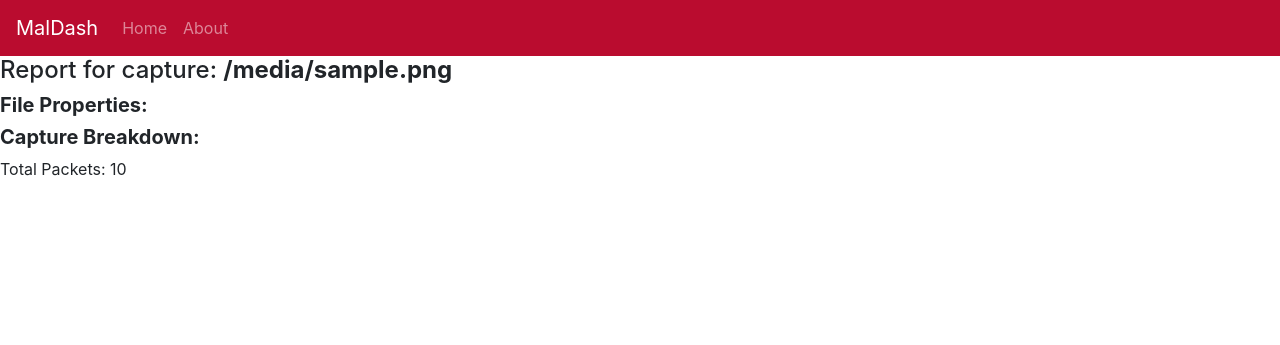
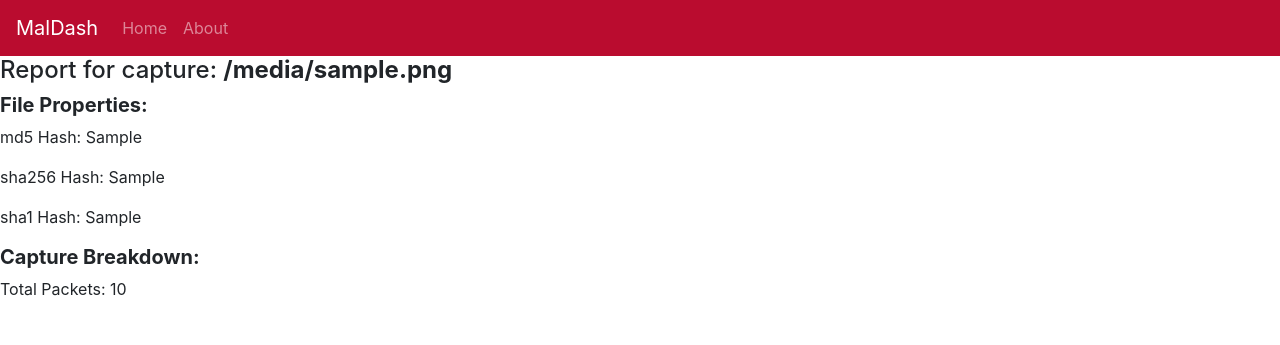
Before and after one commit to joshmess/MalDash, a Flask app: template templates/report.html in a window 1280 px wide. Shown: the top 345 px of the page. Run offline with Flask 2, Linux system fonts and the light colour scheme; the template is opened without the code that fills it: most values are stand-ins (such as "Sample title", 1, 10 or a date in 2020); some libraries are stand-ins or nearby versions.

Commit message:
Hashes from VT

```diff
--- a/app.py
+++ b/app.py
@@ -60,6 +60,16 @@ def maldash():
 
             # Query VirusTotal for File properties
 
+            # Get hashes (md5, sha256, sha1)
+            url = 'https://www.virustotal.com/vtapi/v2/file/scan'
+            params = {'apikey': VT_API_KEY}
+            files = {'file':(path, open(path, 'rb'))}
+            response = requests.post(url=url,files=files,params=params)
+
+            md5 = response.json()['md5']
+            sha1 = response.json()['sha1']
+            sha256 = response.json()['sha256']
+
 
             total_packets=0
 
@@ -68,7 +78,7 @@ def maldash():
 
                 total_packets += 1
 
-            return render_template('report.html',filename=file.filename,total=total_packets)
+            return render_template('report.html',filename=file.filename,total=total_packets,md5=md5,sha256=sha256,sha1=sha1)
 
 
     # Assuming no POST request, render main (upload) page
--- a/templates/report.html
+++ b/templates/report.html
@@ -40,6 +40,9 @@
 
         <div>
             <h5><b>File Properties:</b></h5>
+            <p>md5 Hash: {{md5}}</p>
+            <p>sha256 Hash: {{sha256}}</p>
+            <p>sha1 Hash: {{sha1}}</p>
         </div>
 
         <div>
```
Also changed, not shown: README.md.
